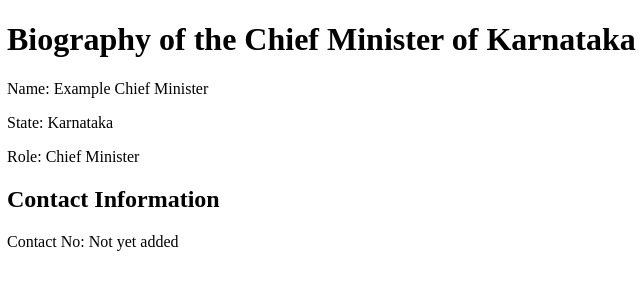
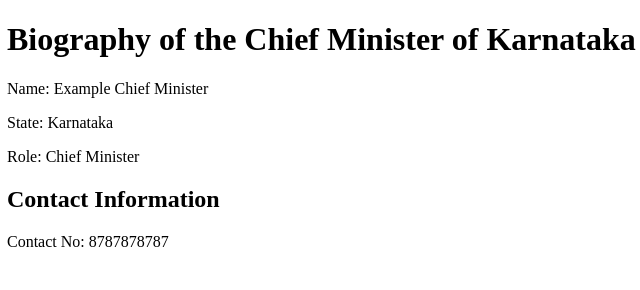
Before and after one commit to 22Yashwanth/merge-conflict-1, a plain HTML site: page index.html in a window 1280 px wide. Shown: the full height of the page, 1-641 px from the left. Drawn offline with Linux system fonts and the light colour scheme.

Commit message:
Add contact number to index.html

```diff
--- a/index.html
+++ b/index.html
@@ -12,7 +12,7 @@
 <p>Role: Chief Minister</p>
 
 <h2>Contact Information</h2>
-<p>Contact No: Not yet added</p>
+<p>Contact No: 8787878787</p>
 
 </body>
 </html>
```
